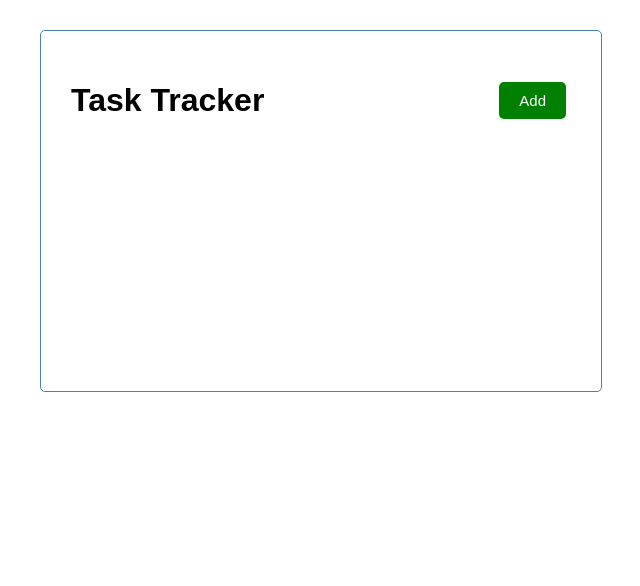
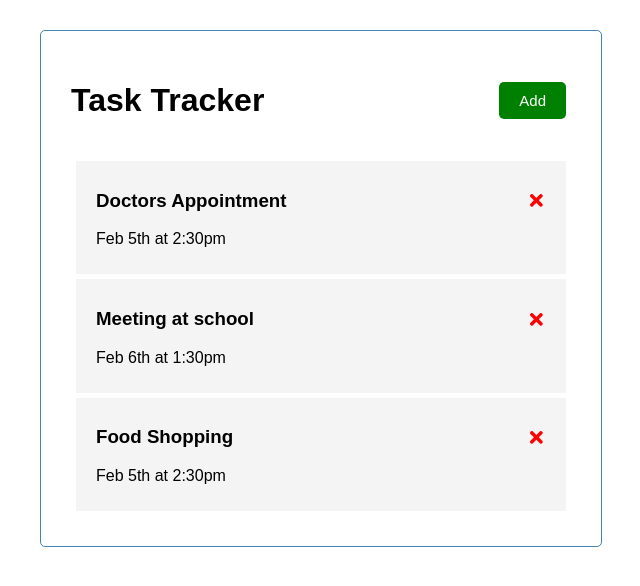
Before and after one commit to mrsuber/odin_project_13_Introduction_to_React, a React (Create React App) app in the folder task-app/: page / in a window 1280 px wide. Shown: the top 586 px of the page, without its empty margins (319-959 px from the left). Built offline with nearby package versions, Linux system fonts and the light colour scheme.

Commit message:
all task and single tasks component added

```diff
--- a/task-app/package.json
+++ b/task-app/package.json
@@ -8,6 +8,7 @@
     "@testing-library/user-event": "^12.8.3",
     "react": "^17.0.2",
     "react-dom": "^17.0.2",
+    "react-icons": "^4.2.0",
     "react-scripts": "4.0.3",
     "web-vitals": "^1.1.2"
   },
--- a/task-app/src/App.js
+++ b/task-app/src/App.js
@@ -1,9 +1,47 @@
+import {useState} from 'react'
+import Header from './components/Header'
+import Tasks from './components/Tasks'
+function App() {
+  const [tasks, setTasks] = useState(
+    [
+     {
+       id:1,
+       text:'Doctors Appointment',
+       day:'Feb 5th at 2:30pm',
+       reminder:true,
 
-import Header from './components/Header'
-function App() {
+     },
+     {
+       id:2,
+       text:'Meeting at school',
+       day:'Feb 6th at 1:30pm',
+       reminder:true,
+
+     },
+     {
+       id:3,
+       text:'Food Shopping',
+       day:'Feb 5th at 2:30pm',
+       reminder:false,
+
+     }
+   ]
+  )
+  // Delete Tasks
+  const deleteTask =(id)=>{
+    setTasks(tasks.filter((task) => task.id !==id))
+  }
+
+  // Toggle Reminder
+  const toggleReminder = (id)=>{
+    setTasks(tasks.map((task) => task.id ===id? {...task, reminder:!task.reminder}:task))
+  }
+
+
   return (
     <div className="container">
       <Header  />
+      {tasks.length>0? <Tasks tasks={tasks} onDelete={deleteTask} onToggle={toggleReminder}/>: 'No Task To Show'}
 
     </div>
   );
--- /dev/null
+++ b/task-app/src/components/Task.js
@@ -0,0 +1,11 @@
+import {FaTimes} from 'react-icons/fa'
+const Task =({task, onDelete,onToggle})=>{
+  return(
+    <div className='task' onDoubleClick={()=>onToggle(task.id)}>
+        <h3>{task.text}<FaTimes style={{color:'red',cursor:'pointer'}} onClick={()=>onDelete(task.id)}/></h3>
+        <p>{task.day}</p>
+    </div>
+  )
+}
+
+export default Task
--- /dev/null
+++ b/task-app/src/components/Tasks.js
@@ -0,0 +1,14 @@
+import Task from './Task'
+
+const Tasks = ({tasks, onDelete,onToggle})=>{
+
+  return(
+    <>
+    {tasks.map((task)=>(
+      <Task key={task.id} task={task} onDelete={onDelete} onToggle={onToggle}/>
+    ))}
+    </>
+  )
+}
+
+export default Tasks
--- a/task-app/src/index.css
+++ b/task-app/src/index.css
@@ -38,3 +38,18 @@
   font-size: 15px;
   font-family: inherit;
 }
+.task{
+  background: #f4f4f4;
+  margin: 5px;
+  padding: 10px 20px;
+  cursor: pointer;
+}
+
+.task.reminder{
+  border-left: 5px solid green;
+}
+.task h3{
+  display: flex;
+  align-items: center;
+  justify-content: space-between;
+}
```
Also changed, not shown: 1 other file (tests, documents, lock files or other folders).
